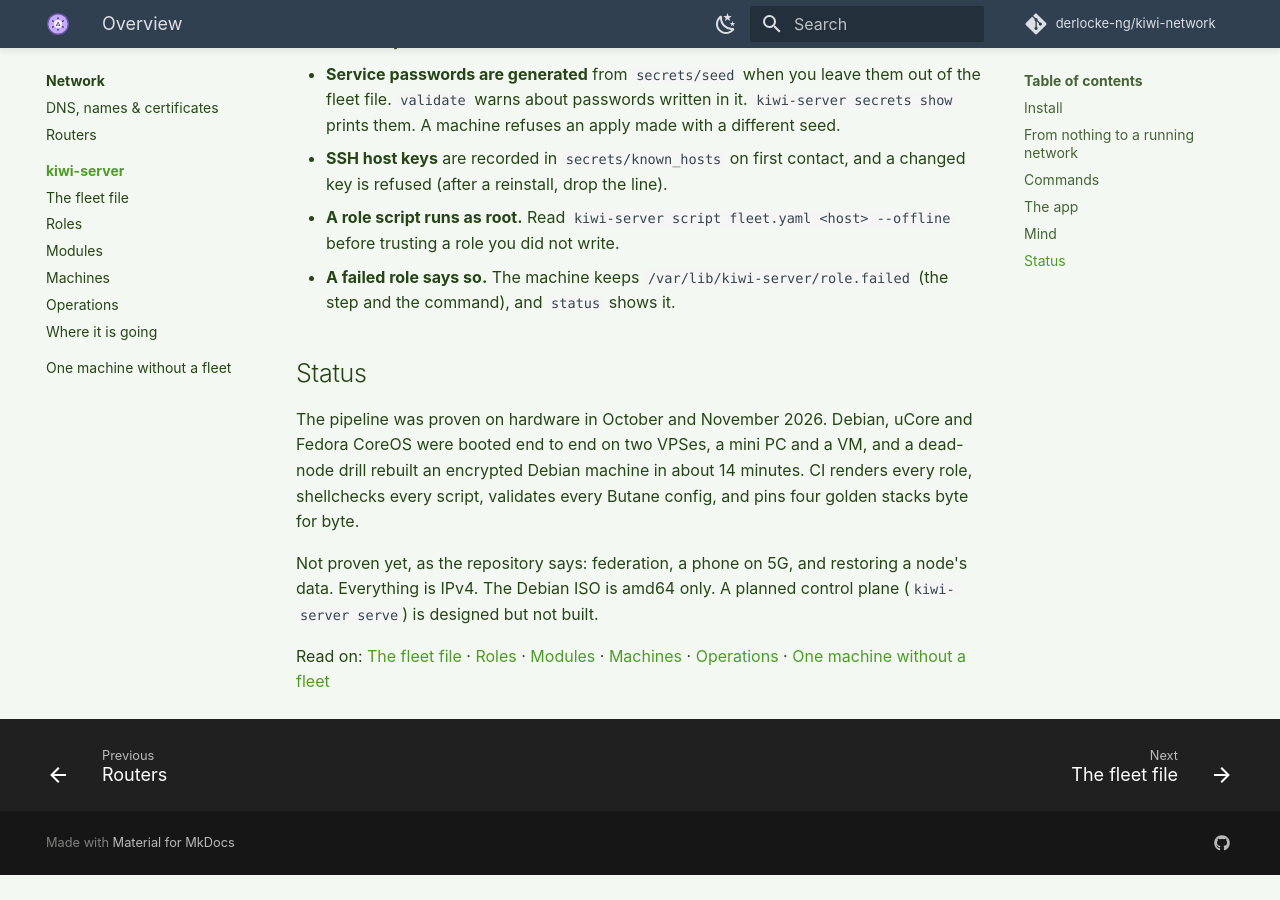
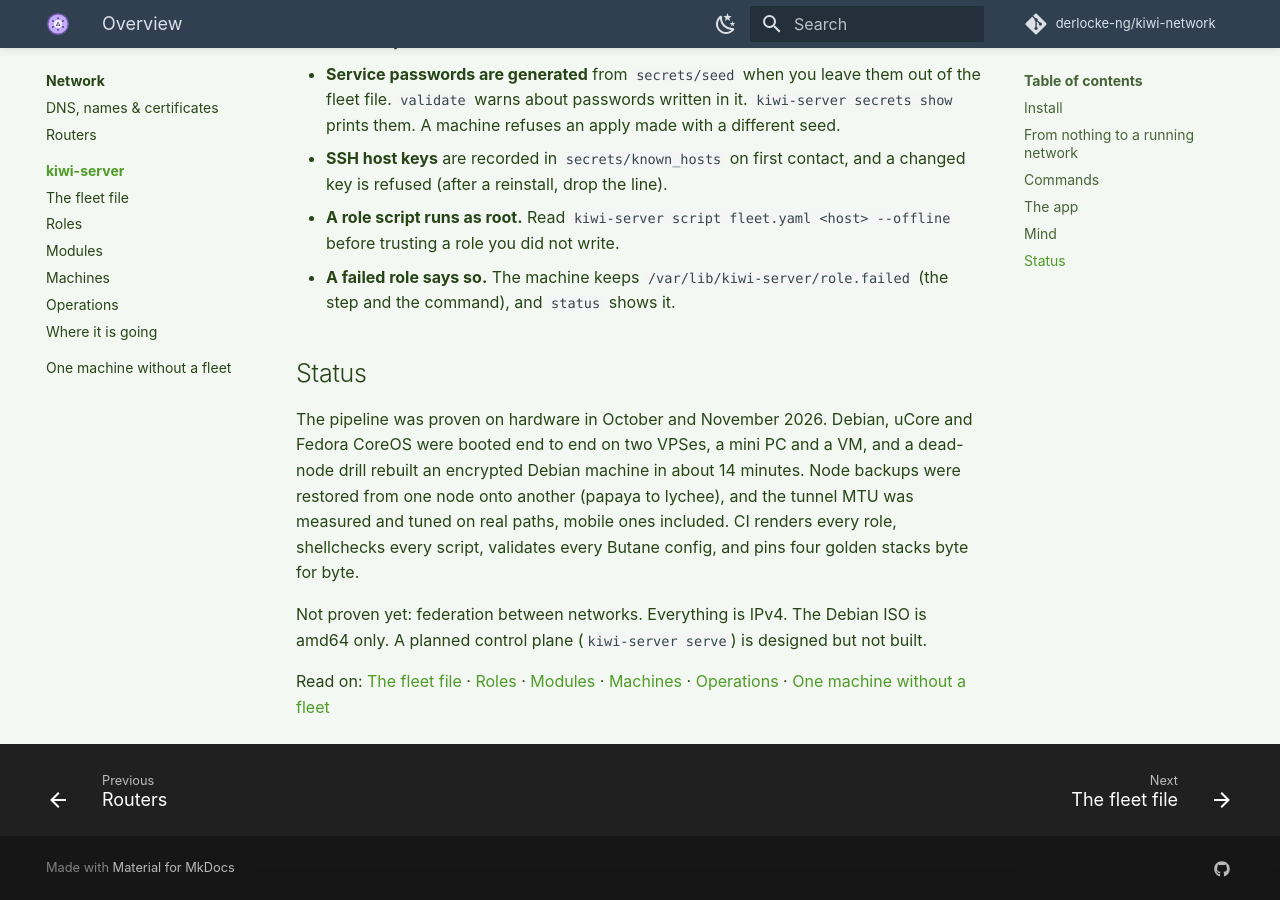
Before and after one commit to derlocke-ng/kiwi-network, an MkDocs documentation site: the page built from docs/server/index.md, in a window 1280 px wide and 900 px high, scrolled down 3958 px. Built offline with MkDocs 1.6.1 and Material for MkDocs 9.7.7, drawn with Linux system fonts in a browser that asks for light colours; comment, search, counter and statistics services are not loaded; before the commit the page ends 4833 px from its top, so only the background shows below that.

Commit message:
Status: node backups restored across nodes, MTU tuned for mobile paths
kiwi-server's roadmap records a restore drill from papaya to lychee (its
'not proven' line is stale), and the owner confirms the 5G MTU work is
done. Only federation remains unproven.

Co-Authored-By: Claude Opus 5.5 <noreply@anthropic.com>
Claude-Session: https://claude.ai/code/session_01JoPabmn8ucpjtAJfEFrejK

```diff
--- a/docs/server/index.md
+++ b/docs/server/index.md
@@ -145,11 +145,12 @@ hand-written fleet file are lost when it saves.
 The pipeline was proven on hardware in October and November 2026. Debian,
 uCore and Fedora CoreOS were booted end to end on two VPSes, a mini PC and a
 VM, and a dead-node drill rebuilt an encrypted Debian machine in about 14
-minutes. CI renders every role, shellchecks every script, validates every Butane
-config, and pins four golden stacks byte for byte.
+minutes. Node backups were restored from one node onto another (papaya to
+lychee), and the tunnel MTU was measured and tuned on real paths, mobile ones
+included. CI renders every role, shellchecks every script, validates every
+Butane config, and pins four golden stacks byte for byte.
 
-Not proven yet, as the repository says: federation, a phone on 5G, and restoring
-a node's data. Everything is IPv4. The Debian ISO is amd64 only. A planned
+Not proven yet: federation between networks. Everything is IPv4. The Debian ISO is amd64 only. A planned
 control plane (`kiwi-server serve`) is designed but not built.
 
 Read on: [The fleet file](fleet.md) · [Roles](roles.md) · [Modules](modules.md) ·
```
Also changed, not shown: docs/project/status.md (+4 -3 lines), docs/server/operations.md (+5 -0 lines), site/index.html.
